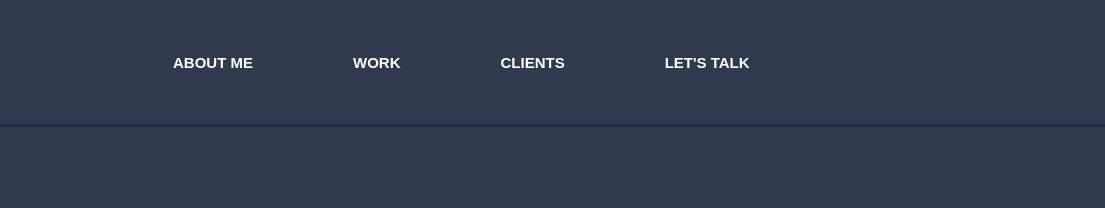
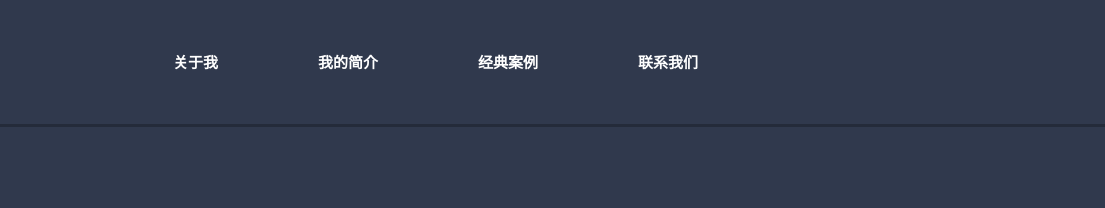
Before and after one commit to jasonandya/jason.github.io, a plain HTML site: page index.html in a window 1280 px wide. Shown: the top 208 px of the page, 175-1280 px from the left. Drawn offline with nearby package versions, Linux system fonts and the light colour scheme.

Commit message:
Update index.html

```diff
--- a/index.html
+++ b/index.html
@@ -32,10 +32,10 @@
 			   <div class="top-menu">
 			   <span class="menu"> </span>
 			      <ul>
-				      <li><a href="#aboutus" class="scroll">About Me</a></li>
-					  <li><a href="#work" class="scroll">Work</a></li>
-					  <li><a href="#clients" class="scroll">Clients</a></li>
-					  <li><a href="#contact" class="scroll">Let's talk</a></li>
+				      <li><a href="#aboutus" class="scroll">关于我</a></li>
+					  <li><a href="#work" class="scroll">我的简介</a></li>
+					  <li><a href="#clients" class="scroll">经典案例</a></li>
+					  <li><a href="#contact" class="scroll">联系我们</a></li>
 					  <div class="clearfix"></div>
 				  </ul>
 			   </div>
```
